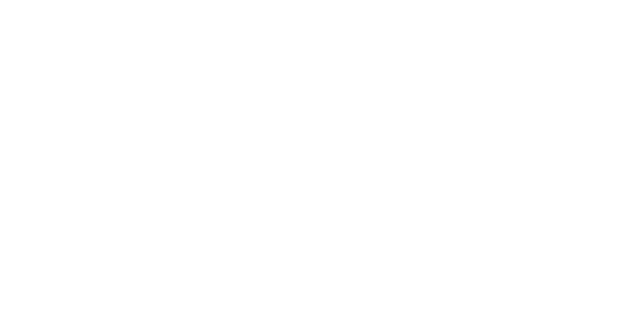
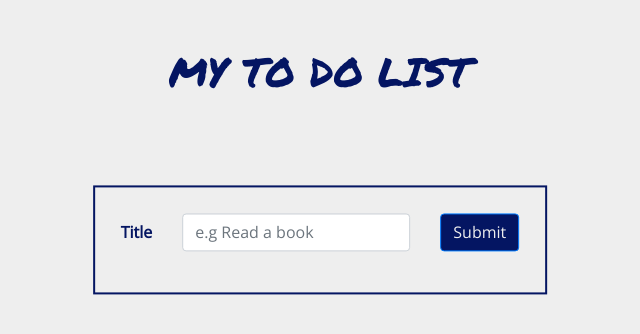
Before and after one commit to emmakamau/ToDoList, a plain HTML site: page index.html in a window 1280 px wide. Shown: the whole page, without its empty margins (320-960 px from the left). Drawn offline with nearby package versions, Linux system fonts and the light colour scheme.

Commit message:
Add form input

```diff
--- a/index.html
+++ b/index.html
@@ -1,5 +1,6 @@
 <!doctype html>
 <html lang="en">
+
 <head>
   <title>ToDoList</title>
   <!-- Required meta tags -->
@@ -7,16 +8,47 @@
   <meta name="viewport" content="width=device-width, initial-scale=1, shrink-to-fit=no">
 
   <!-- Bootstrap CSS -->
-    <link rel="stylesheet" href="https://stackpath.bootstrapcdn.com/bootstrap/4.3.1/css/bootstrap.min.css" integrity="sha384-ggOyR0iXCbMQv3Xipma34MD+dH/1fQ784/j6cY/iJTQUOhcWr7x9JvoRxT2MZw1T" crossorigin="anonymous">
+  <link rel="stylesheet" href="https://stackpath.bootstrapcdn.com/bootstrap/4.3.1/css/bootstrap.min.css"
+    integrity="sha384-ggOyR0iXCbMQv3Xipma34MD+dH/1fQ784/j6cY/iJTQUOhcWr7x9JvoRxT2MZw1T" crossorigin="anonymous">
   <link rel="stylesheet" href="styles.css">
+
+  <!-- Font styles -->
+  <link rel="preconnect" href="https://fonts.googleapis.com">
+  <link rel="preconnect" href="https://fonts.gstatic.com" crossorigin>
+  <link href="https://fonts.googleapis.com/css2?family=Open+Sans:wght@300&family=Permanent+Marker&display=swap"
+    rel="stylesheet">
+
 </head>
+
 <body>
+  <div class="myTitle">
+    <h1>MY TO DO LIST</h1>
+  </div>
+  <div class="to-do-list">
+    <form class="data-input-form">
+      <div class="row g-3 align-items-center">
+        <div class="col-auto"><label for="title" class="col-form-label">Title</label></div>
+        <div class="col-auto"><input type="text" class="form-control" id="title" placeholder="e.g Read a book"></div>
+        <div class="col-auto"><button type="submit" class="btn btn-primary">Submit</button></div>
+      </div>
+    </form>
+    <div class="" id="">
+      <ul class="itemList"></ul>
+    </div>
+  </div>
 
   <!-- Optional JavaScript -->
   <!-- jQuery first, then Popper.js, then Bootstrap JS -->
-    <script src="https://code.jquery.com/jquery-3.3.1.slim.min.js" integrity="sha384-q8i/X+965DzO0rT7abK41JStQIAqVgRVzpbzo5smXKp4YfRvH+8abtTE1Pi6jizo" crossorigin="anonymous"></script>
-    <script src="https://cdnjs.cloudflare.com/ajax/libs/popper.js/1.14.7/umd/popper.min.js" integrity="sha384-UO2eT0CpHqdSJQ6hJty5KVphtPhzWj9WO1clHTMGa3JDZwrnQq4sF86dIHNDz0W1" crossorigin="anonymous"></script>
-    <script src="https://stackpath.bootstrapcdn.com/bootstrap/4.3.1/js/bootstrap.min.js" integrity="sha384-JjSmVgyd0p3pXB1rRibZUAYoIIy6OrQ6VrjIEaFf/nJGzIxFDsf4x0xIM+B07jRM" crossorigin="anonymous"></script>
+  <script src="https://code.jquery.com/jquery-3.3.1.slim.min.js"
+    integrity="sha384-q8i/X+965DzO0rT7abK41JStQIAqVgRVzpbzo5smXKp4YfRvH+8abtTE1Pi6jizo"
+    crossorigin="anonymous"></script>
+  <script src="https://cdnjs.cloudflare.com/ajax/libs/popper.js/1.14.7/umd/popper.min.js"
+    integrity="sha384-UO2eT0CpHqdSJQ6hJty5KVphtPhzWj9WO1clHTMGa3JDZwrnQq4sF86dIHNDz0W1"
+    crossorigin="anonymous"></script>
+  <script src="https://stackpath.bootstrapcdn.com/bootstrap/4.3.1/js/bootstrap.min.js"
+    integrity="sha384-JjSmVgyd0p3pXB1rRibZUAYoIIy6OrQ6VrjIEaFf/nJGzIxFDsf4x0xIM+B07jRM"
+    crossorigin="anonymous"></script>
   <script src="script.js"></script>
 </body>
+
 </html>
--- a/styles.css
+++ b/styles.css
@@ -0,0 +1,31 @@
+body{
+    padding: 1em;
+    background-color: #EEEEEE;
+    font-family: 'Open Sans', sans-serif;
+    color: #041562!important;
+}
+
+h1{
+    font-family: 'Permanent Marker', cursive;
+    text-align: center;
+    color: #041562;
+    padding-top: 4vh;
+}
+
+label{
+    font-weight: bolder;
+}
+
+button{
+    background-color: #041562 !important;
+    color: #EEEEEE !important;
+}
+
+.to-do-list{
+    position: absolute;
+    left: 50%;
+    top:30%;
+    transform: translate(-50%, -50%);
+    border: 2px solid;
+    padding: 2vw;
+}
```
Lines whose indentation alone changed are shown as unchanged.
